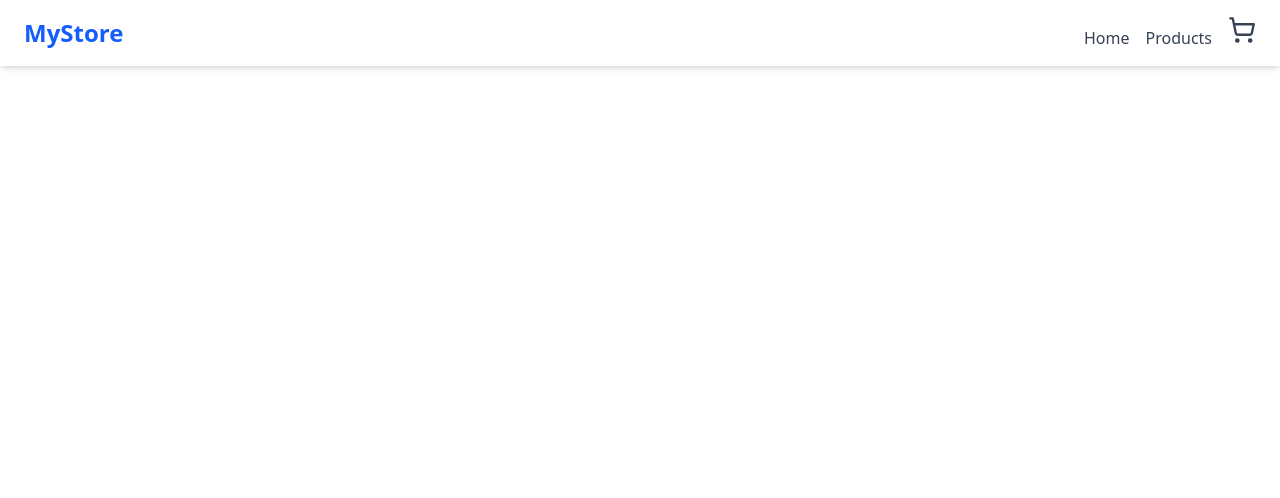
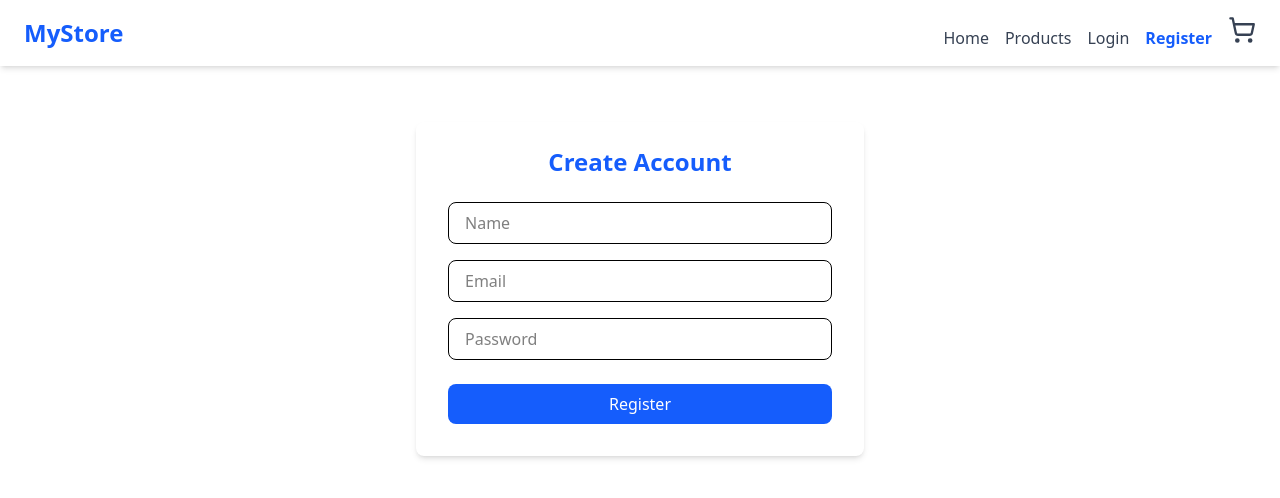
Before and after one commit to borismora/ecommerce-frontend-react, a React (Vite) app: page /register in a window 1280 px wide. Shown: the top 498 px of the page. Built offline with nearby package versions, Linux system fonts and the light colour scheme; no server answers; what @mercadopago/sdk-react would draw is missing.

Commit message:
Add auth development

```diff
--- a/src/App.jsx
+++ b/src/App.jsx
@@ -5,6 +5,8 @@ import Cart from './pages/Cart';
 import Checkout from './pages/Checkout';
 import Navbar from './components/Navbar';
 import OrderSummary from './pages/OrderSummary';
+import Login from './pages/Login';
+import Register from './pages/Register';
 import { initMercadoPago } from '@mercadopago/sdk-react';
 
 initMercadoPago('TEST-3b957cf9-8bcb-496f-a6c5-21468b00eae7');
@@ -19,6 +21,8 @@ function App() {
           <Route path="/products" element={<Products />} />
           <Route path="/cart" element={<Cart />} />
           <Route path="/checkout" element={<Checkout />} />
+          <Route path="/login" element={<Login />} />
+          <Route path="/register" element={<Register />} />
           <Route path="/order-summary" element={<OrderSummary />} />
         </Routes>
       </div>
--- /dev/null
+++ b/src/components/Auth/LoginForm.jsx
@@ -0,0 +1,78 @@
+import { useState } from 'react';
+import { login } from '../../services/authService';
+import { useAuth } from '../../context/auth/useAuth';
+import { useNavigate } from 'react-router-dom';
+
+export default function LoginForm() {
+  const [form, setForm] = useState({ email: '', password: '' });
+  const [message, setMessage] = useState('');
+  const [success, setSuccess] = useState(false);
+  const { performLogin } = useAuth();
+  const navigate = useNavigate();
+
+  const handleSubmit = async (e) => {
+    e.preventDefault();
+    if (!form.email || !form.password) {
+      setMessage('Email and password are required.');
+      setSuccess(false);
+      return;
+    }
+
+    try {
+      const response = await login(form);
+      performLogin(response.user);
+      localStorage.setItem('token', response.token);
+      setSuccess(true);
+      setForm({ email: '', password: '' });
+      navigate('/');
+    } catch (error) {
+      console.error('Login error:', error);
+      setMessage('❌ Login failed. Please check your credentials.');
+      setSuccess(false);
+    }
+  };
+
+  return (
+    <div className="flex items-center justify-center mt-10">
+      <form
+        onSubmit={handleSubmit}
+        className="bg-white shadow-md rounded-lg px-8 pt-6 pb-8 w-full max-w-md"
+      >
+        <h2 className="text-2xl font-semibold text-center mb-6 text-blue-600">Login</h2>
+
+        <div className="mb-4">
+          <input
+            type="email"
+            placeholder="Email"
+            value={form.email}
+            onChange={(e) => setForm({ ...form, email: e.target.value })}
+            className="w-full px-4 py-2 border rounded-lg focus:outline-none focus:ring-2 focus:ring-blue-400"
+          />
+        </div>
+
+        <div className="mb-6">
+          <input
+            type="password"
+            placeholder="Password"
+            value={form.password}
+            onChange={(e) => setForm({ ...form, password: e.target.value })}
+            className="w-full px-4 py-2 border rounded-lg focus:outline-none focus:ring-2 focus:ring-blue-400"
+          />
+        </div>
+
+        <button
+          type="submit"
+          className="w-full bg-blue-600 text-white py-2 rounded-lg hover:bg-blue-700 transition duration-200"
+        >
+          Login
+        </button>
+
+        {message && (
+          <p className={`mt-4 text-sm text-center ${success ? 'text-green-600' : 'text-red-600'}`}>
+            {message}
+          </p>
+        )}
+      </form>
+    </div>
+  );
+}
--- /dev/null
+++ b/src/components/Auth/RegisterForm.jsx
@@ -0,0 +1,81 @@
+import { useState } from 'react';
+import { register } from '../../services/authService';
+
+export default function RegisterForm() {
+  const [form, setForm] = useState({ name: '', email: '', password: '' });
+  const [message, setMessage] = useState('');
+  const [success, setSuccess] = useState(false);
+
+  const handleSubmit = async (e) => {
+    e.preventDefault();
+    if (!form.name || !form.email || !form.password) {
+      setMessage('All fields are required.');
+      setSuccess(false);
+      return;
+    }
+
+    try {
+      await register(form);
+      setMessage('✅ Registration successful, please login.');
+      setSuccess(true);
+      setForm({ name: '', email: '', password: '' });
+    } catch {
+      setMessage('❌ Registration failed. Please try again.');
+      setSuccess(false);
+    }
+  };
+
+  return (
+    <div className="flex items-center justify-center mt-10">
+      <form
+        onSubmit={handleSubmit}
+        className="bg-white shadow-md rounded-lg px-8 pt-6 pb-8 w-full max-w-md"
+      >
+        <h2 className="text-2xl font-semibold text-center mb-6 text-blue-600">Create Account</h2>
+
+        <div className="mb-4">
+          <input
+            type="text"
+            placeholder="Name"
+            value={form.name}
+            onChange={(e) => setForm({ ...form, name: e.target.value })}
+            className="w-full px-4 py-2 border rounded-lg focus:outline-none focus:ring-2 focus:ring-blue-400"
+          />
+        </div>
+
+        <div className="mb-4">
+          <input
+            type="email"
+            placeholder="Email"
+            value={form.email}
+            onChange={(e) => setForm({ ...form, email: e.target.value })}
+            className="w-full px-4 py-2 border rounded-lg focus:outline-none focus:ring-2 focus:ring-blue-400"
+          />
+        </div>
+
+        <div className="mb-6">
+          <input
+            type="password"
+            placeholder="Password"
+            value={form.password}
+            onChange={(e) => setForm({ ...form, password: e.target.value })}
+            className="w-full px-4 py-2 border rounded-lg focus:outline-none focus:ring-2 focus:ring-blue-400"
+          />
+        </div>
+
+        <button
+          type="submit"
+          className="w-full bg-blue-600 text-white py-2 rounded-lg hover:bg-blue-700 transition duration-200 cursor-pointer"
+        >
+          Register
+        </button>
+
+        {message && (
+          <p className={`mt-4 text-sm text-center ${success ? 'text-green-600' : 'text-red-600'}`}>
+            {message}
+          </p>
+        )}
+      </form>
+    </div>
+  );
+}
--- a/src/components/Navbar.jsx
+++ b/src/components/Navbar.jsx
@@ -3,9 +3,11 @@ import { useCart } from '../context/cart/useCart';
 import { ShoppingCart } from 'lucide-react';
 import MiniCart from './MiniCart';
 import { useState } from 'react';
+import { useAuth } from '../context/auth/useAuth';
 
 export default function Navbar() {
   const { cart } = useCart();
+  const { user, performLogout } = useAuth();
   const totalItems = cart.reduce((acc, item) => acc + item.quantity, 0);
   const [showMiniCart, setShowMiniCart] = useState(false);
 
@@ -31,6 +33,45 @@ export default function Navbar() {
         >
           Products
         </NavLink>
+
+        {user ? (
+          <>
+            <NavLink
+              to="/profile"
+              className={({ isActive }) =>
+                isActive ? 'text-blue-600 font-semibold' : 'text-gray-700'
+              }
+            >
+              👋 {user.name}
+            </NavLink>
+            <button
+              className="text-gray-700 underline hover:text-red-600 transition-colors cursor-pointer"
+              onClick={performLogout}
+            >
+              Logout
+            </button>
+          </>
+        ) : (
+          <>
+            <NavLink
+              to="/login"
+              className={({ isActive }) =>
+                isActive ? 'text-blue-600 font-semibold' : 'text-gray-700'
+              }
+            >
+              Login
+            </NavLink>
+            <NavLink
+              to="/register"
+              className={({ isActive }) =>
+                isActive ? 'text-blue-600 font-semibold' : 'text-gray-700'
+              }
+            >
+              Register
+            </NavLink>
+          </>
+        )}
+
         <div
           className="relative inline-block"
           onMouseEnter={() => setShowMiniCart(true)}
--- /dev/null
+++ b/src/context/auth/AuthContext.jsx
@@ -0,0 +1,3 @@
+import { createContext } from 'react';
+
+export const AuthContext = createContext();
--- /dev/null
+++ b/src/context/auth/AuthProvider.jsx
@@ -0,0 +1,25 @@
+import { useState } from 'react';
+import { AuthContext } from './AuthContext';
+
+export function AuthProvider({ children }) {
+  const [user, setUser] = useState(() => {
+    const storedUser = localStorage.getItem('user');
+    return storedUser ? JSON.parse(storedUser) : null;
+  });
+
+  const performLogin = (userData) => {
+    setUser(userData);
+    localStorage.setItem('user', JSON.stringify(userData));
+  }
+
+  const performLogout = () => {
+    setUser(null);
+    localStorage.removeItem('user');
+  }
+
+  return (
+    <AuthContext.Provider value={{ user, performLogin, performLogout }}>
+      {children}
+    </AuthContext.Provider>
+  );
+}
--- /dev/null
+++ b/src/context/auth/useAuth.js
@@ -0,0 +1,6 @@
+import { useContext } from 'react';
+import { AuthContext } from './AuthContext';
+
+export function useAuth() {
+  return useContext(AuthContext);
+}
--- a/src/main.jsx
+++ b/src/main.jsx
@@ -3,11 +3,14 @@ import './index.css'
 import App from './App.jsx'
 import { BrowserRouter } from 'react-router-dom'
 import { CartProvider } from './context/cart/CartProvider';
+import { AuthProvider } from './context/auth/AuthProvider.jsx';
 
 ReactDOM.createRoot(document.getElementById('root')).render(
   <BrowserRouter>
-    <CartProvider>
-      <App />
-    </CartProvider>
+    <AuthProvider>
+      <CartProvider>
+        <App />
+      </CartProvider>
+    </AuthProvider>
   </BrowserRouter>
 );
--- /dev/null
+++ b/src/pages/Login.jsx
@@ -0,0 +1,9 @@
+import LoginForm from '../components/Auth/LoginForm';
+
+export default function Login() {
+  const handleLoginSuccess = (user) => {
+    console.log('User logged in:', user);
+  };
+
+  return <LoginForm onLoginSuccess={handleLoginSuccess} />;
+}
--- /dev/null
+++ b/src/pages/Register.jsx
@@ -0,0 +1,5 @@
+import RegisterForm from '../components/Auth/RegisterForm';
+
+export default function Register() {
+  return <RegisterForm />;
+}
--- /dev/null
+++ b/src/services/authService.js
@@ -0,0 +1,21 @@
+const API_URL = `${import.meta.env.VITE_API_BASE_URL}/auth`;
+
+export async function register({ name, email, password }) {
+  const res = await fetch(`${API_URL}/register`, {
+    method: 'POST',
+    headers: { 'Content-Type': 'application/json' },
+    body: JSON.stringify({ name, email, password }),
+  });
+  if (!res.ok) throw new Error('Registration failed');
+  return res.json();
+}
+
+export async function login({ email, password }) {
+  const res = await fetch(`${API_URL}/login`, {
+    method: 'POST',
+    headers: { 'Content-Type': 'application/json' },
+    body: JSON.stringify({ email, password }),
+  });
+  if (!res.ok) throw new Error('Login failed');
+  return res.json();
+}
```
